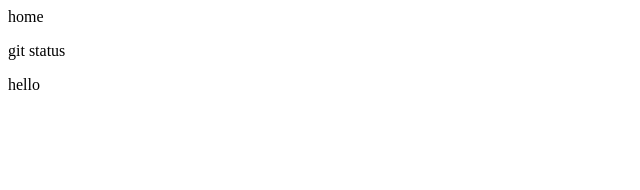
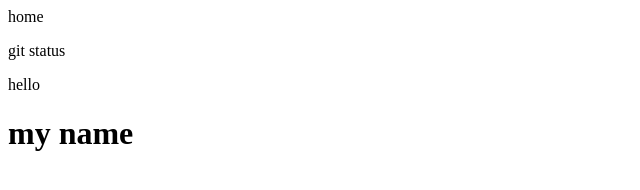
Before and after one commit to tusharranjan007/Anon-repo2, a plain HTML site: page index.html in a window 1280 px wide. Shown: the whole page, without its empty margins (0-640 px from the left). Drawn offline with Linux system fonts and the light colour scheme.

Commit message:
added my name

```diff
--- a/index.html
+++ b/index.html
@@ -1,3 +1,4 @@
 <div>home</div>
 <p>git status</p>
 <h>hello</h>
+<h1>my name</h1>
```
